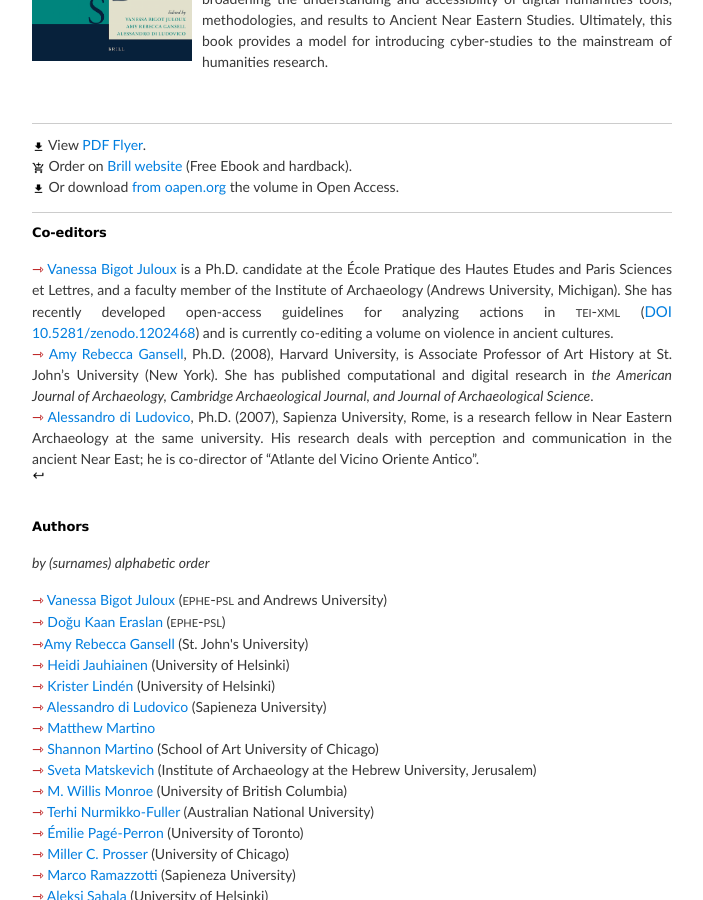
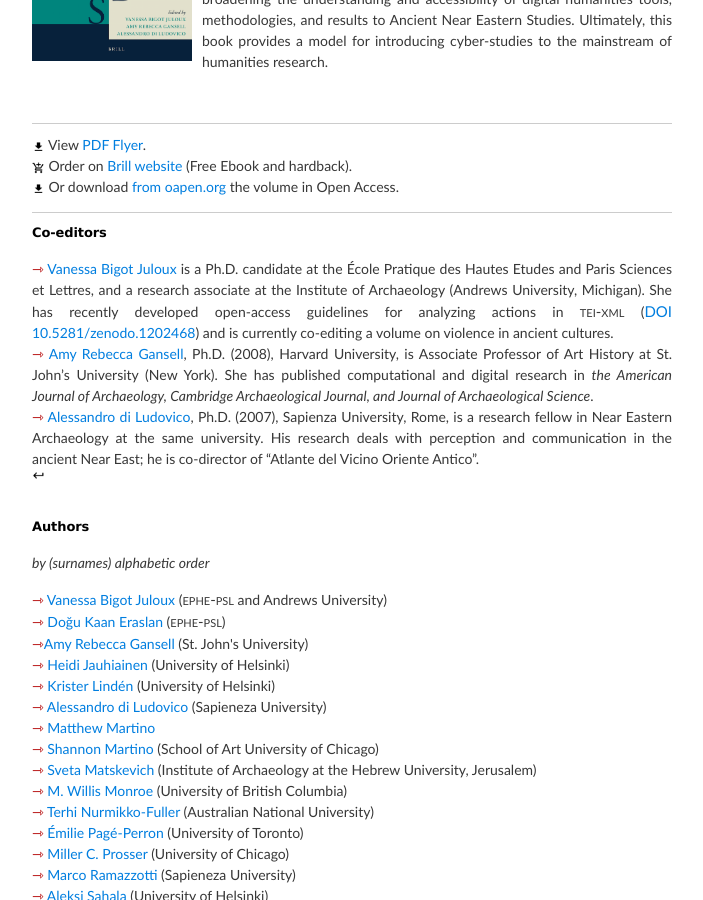
Before and after one commit to vbigot-juloux/ane-research-humanities, a Jekyll site: the page built from docs/CyberResearch-vol1.md, in a window 1280 px wide and 900 px high, scrolled down 648 px. Shown: the whole window, without its empty margins (288-991 px from the left). Built offline with Jekyll 4.4.1, drawn with Linux system fonts in a browser that asks for light colours; comment, search, counter and statistics services are not loaded; the repository's description, which GitHub fills in, is left out.

Commit message:
Update CyberResearch-vol1.md

```diff
--- a/docs/CyberResearch-vol1.md
+++ b/docs/CyberResearch-vol1.md
@@ -39,7 +39,7 @@ Eleven chapters present a rich array of material, spanning the fifth through the
 
 <h3><a name="eds" style="color: black">Co-editors</a></h3>
 <ul style="list-style-type: none; padding-left: 0;">
-<li style="text-align: justify; text-justify: inter-word;"><span style="color:#b30000; font-size: 14px">&#8702;</span> <a href="http://vanessajuloux.xyz" target="_blank">Vanessa Bigot Juloux</a> is a Ph.D. candidate at the École Pratique des Hautes Etudes and Paris Sciences et Lettres, and a faculty member of the Institute of Archaeology (Andrews University, Michigan). She has recently developed open-access guidelines for analyzing actions in <span class="small">tei-xml</span> (<a href="https://zenodo.org/record/1202468" target="_blank"><span class="small">DOI</span> 10.5281/zenodo.1202468</a>) and is currently co-editing a volume on violence in ancient cultures.</li>
+<li style="text-align: justify; text-justify: inter-word;"><span style="color:#b30000; font-size: 14px">&#8702;</span> <a href="http://vanessajuloux.xyz" target="_blank">Vanessa Bigot Juloux</a> is a Ph.D. candidate at the École Pratique des Hautes Etudes and Paris Sciences et Lettres, and a  research associate at the Institute of Archaeology (Andrews University, Michigan). She has recently developed open-access guidelines for analyzing actions in <span class="small">tei-xml</span> (<a href="https://zenodo.org/record/1202468" target="_blank"><span class="small">DOI</span> 10.5281/zenodo.1202468</a>) and is currently co-editing a volume on violence in ancient cultures.</li>
 <li style="text-align: justify; text-justify: inter-word;"><span style="color:#b30000; font-size: 14px">&#8702;</span> <a href="https://stjohns.academia.edu/AmyRebeccaGansell" target="_blank">Amy Rebecca Gansell</a>, Ph.D. (2008), Harvard University, is Associate Professor of Art History at St. John’s University (New York). She has published computational and digital research in <em>the American Journal of Archaeology, Cambridge Archaeological Journal, and Journal of Archaeological Science</em>.</li>
 <li style="text-align: justify; text-justify: inter-word;"><span style="color:#b30000; font-size: 14px">&#8702;</span> <a href="https://uniroma1.academia.edu/AlessandroDiLudovico" target="_blank">Alessandro di Ludovico</a>, Ph.D. (2007), Sapienza University, Rome, is a research fellow in Near Eastern Archaeology at the same university. His research deals with perception and communication in the ancient Near East; he is co-director of “Atlante del Vicino Oriente Antico”.</li>
 <li><a href="#eds2" style="text-decoration: none"><img src="../assets/baseline_keyboard_return_black_18dp.png" style="border:0; -webkit-box-shadow: 0 0 0; width: 2%; margin-top: -5px; margin-left: -5px"/></a></li>
```
